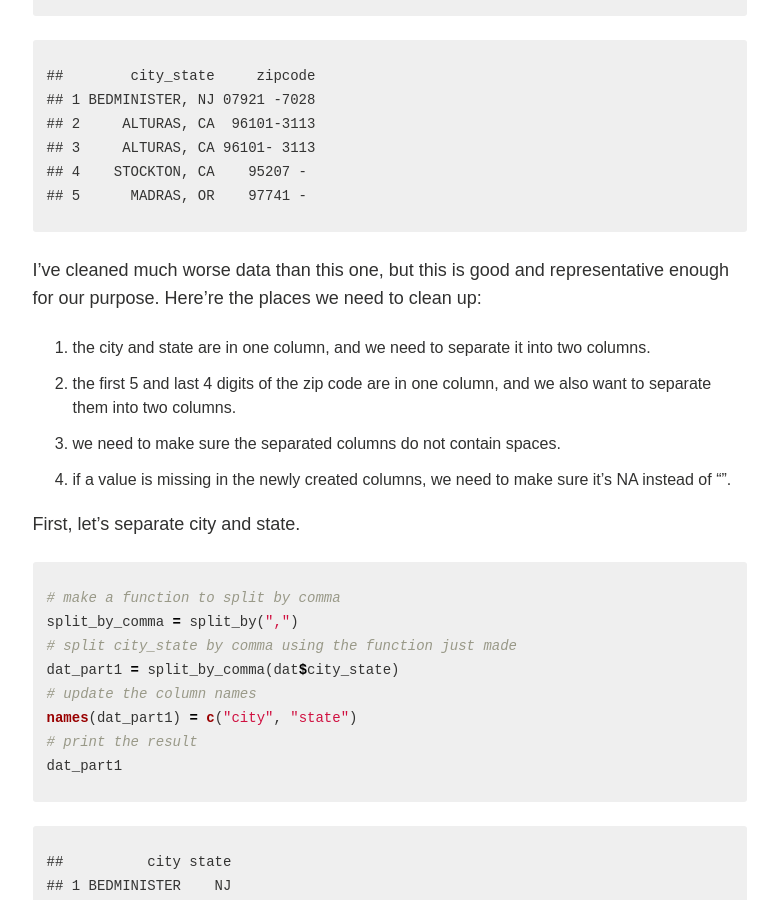
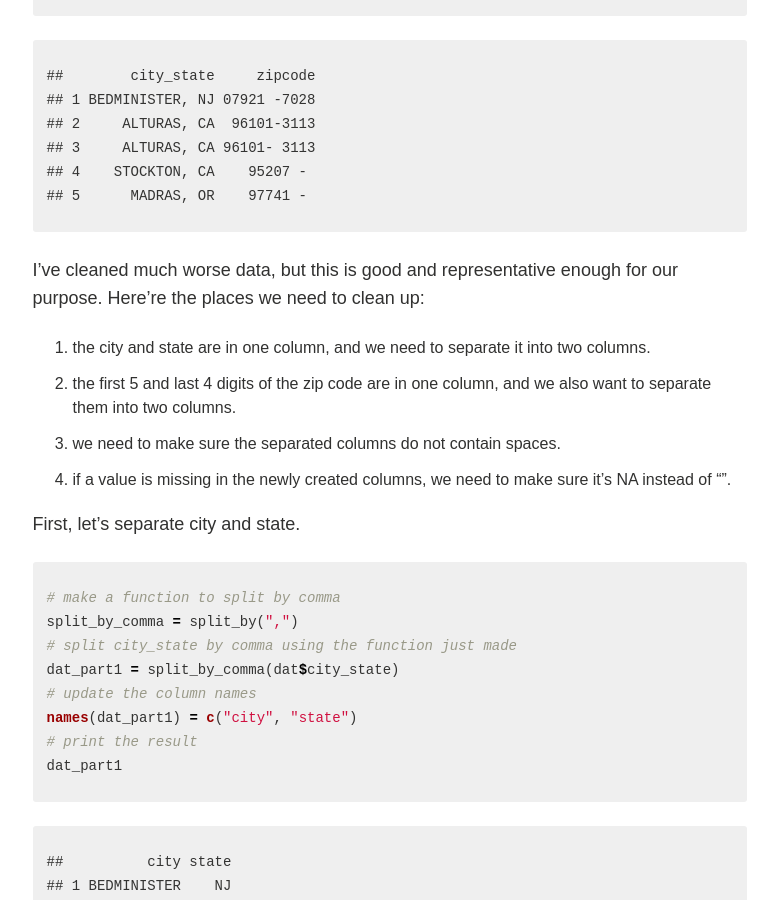
Before and after one commit to gmlang/masterr, a Jekyll site: the page built from _posts/r/2015-09-05-how-to-use-functions-that-return-functions-to-clean-data.md, in a window 1280 px wide and 900 px high, scrolled down 1932 px. Shown: the whole window, without its empty margins (347-1125 px from the left). Built offline with Jekyll 4.4.1, drawn with Linux system fonts in a browser that asks for light colours; nearby versions of some CDN libraries; comment, search, counter and statistics services are not loaded.

Commit message:
update post

````diff
--- a/_knitr/2015-09-05-how-to-use-functions-that-return-functions-to-clean-data.Rmd
+++ b/_knitr/2015-09-05-how-to-use-functions-that-return-functions-to-clean-data.Rmd
@@ -60,7 +60,7 @@ dat = read.table(header=TRUE, text='
 dat
 ```
 
-I've cleaned much worse data than this one, but this is good and representative enough for our purpose. Here're the places we need to clean up:
+I've cleaned much worse data, but this is good and representative enough for our purpose. Here're the places we need to clean up:
 1. the city and state are in one column, and we need to separate it into two columns.
 2. the first 5 and last 4 digits of the zip code are in one column, and we also want to separate them into two columns.
 3. we need to make sure the separated columns do not contain spaces.
--- a/_posts/r/2015-09-05-how-to-use-functions-that-return-functions-to-clean-data.md
+++ b/_posts/r/2015-09-05-how-to-use-functions-that-return-functions-to-clean-data.md
@@ -73,7 +73,7 @@ dat
 ## 5      MADRAS, OR    97741 -
 {% endhighlight %}
 
-I've cleaned much worse data than this one, but this is good and representative enough for our purpose. Here're the places we need to clean up:
+I've cleaned much worse data, but this is good and representative enough for our purpose. Here're the places we need to clean up:
 1. the city and state are in one column, and we need to separate it into two columns.
 2. the first 5 and last 4 digits of the zip code are in one column, and we also want to separate them into two columns.
 3. we need to make sure the separated columns do not contain spaces.
````
